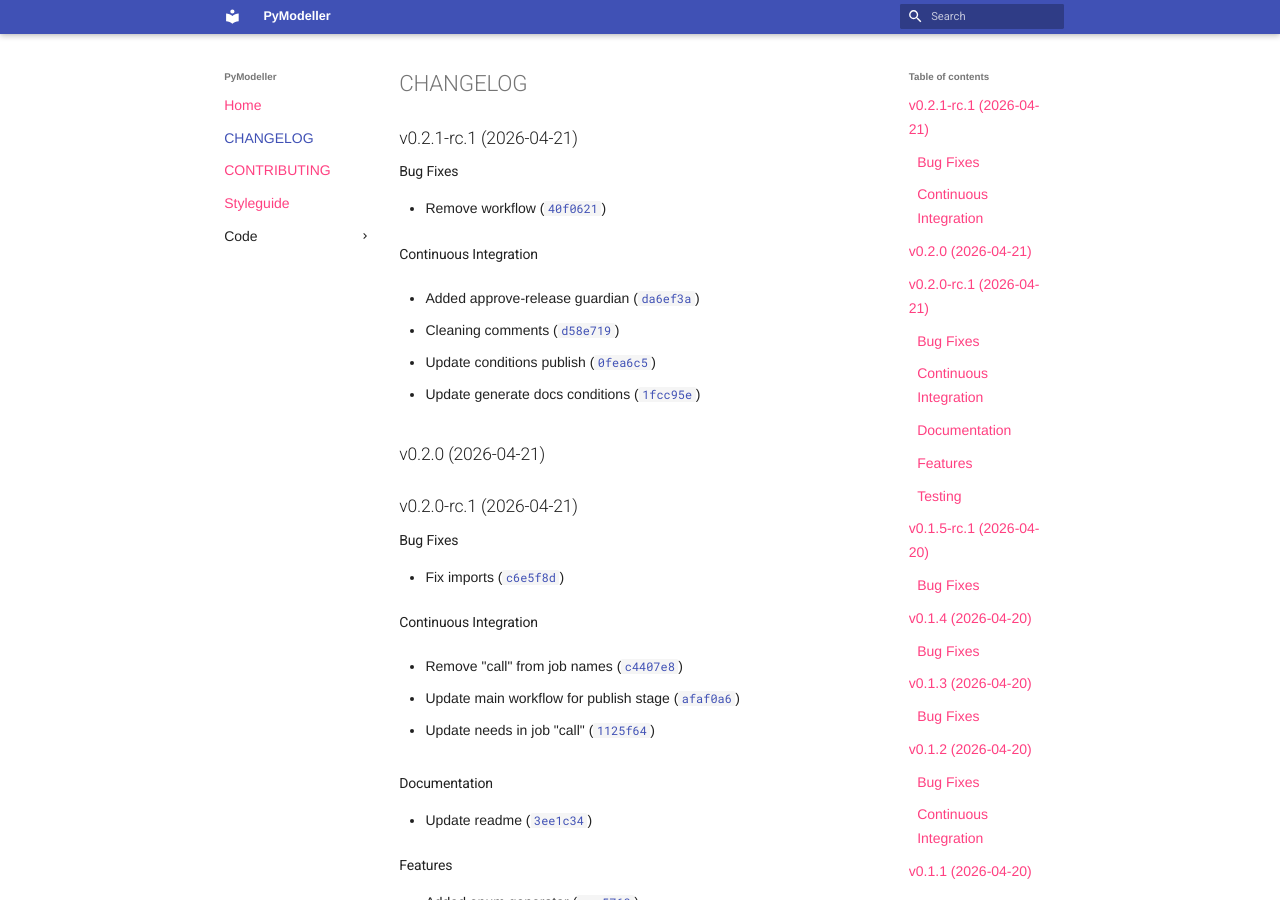
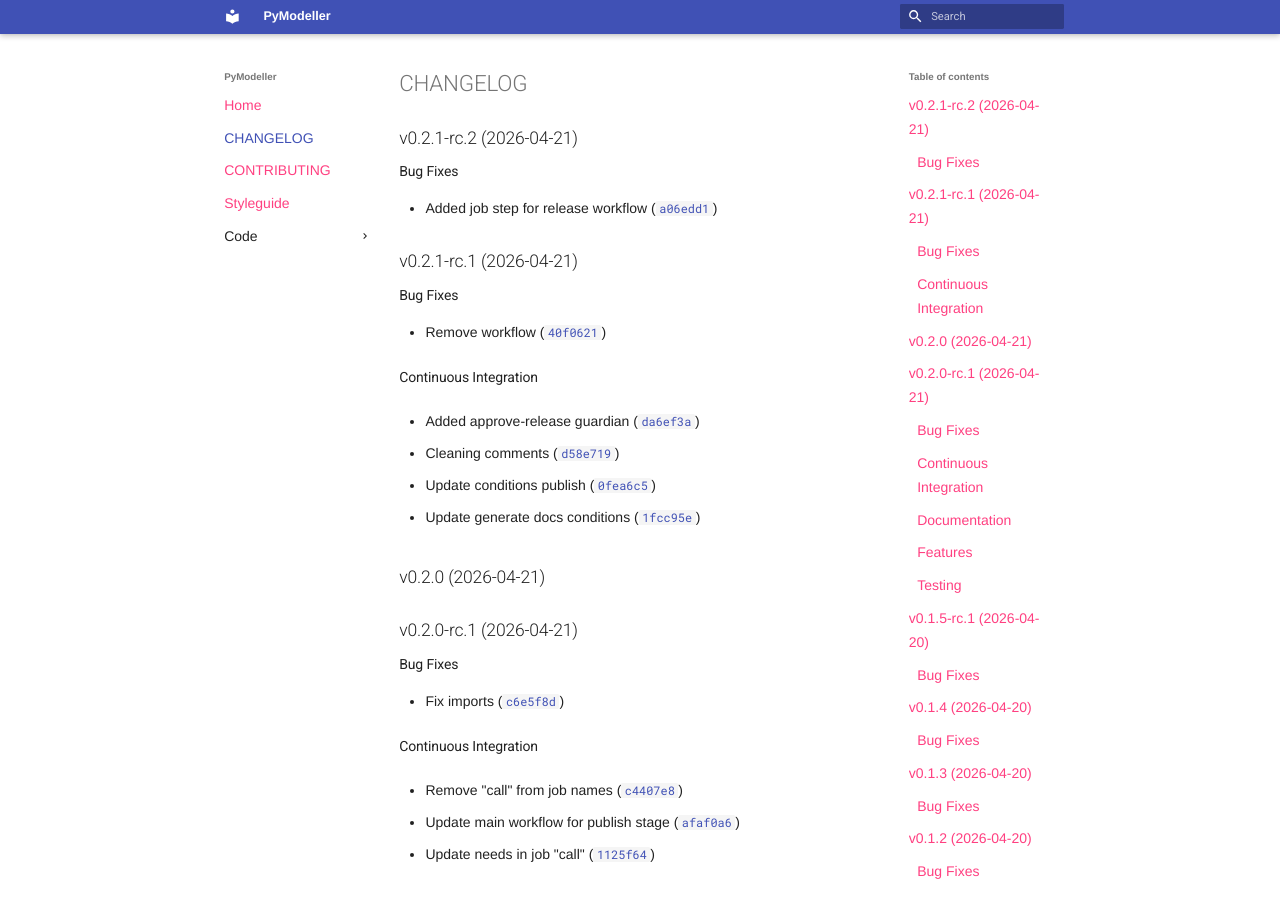
Before and after one commit to pymodeller/PyModeller, an MkDocs documentation site: the page built from docs/CHANGELOG.md, in a window 1280 px wide and 900 px high. Built offline with MkDocs 1.6.1 and Material for MkDocs 9.7.7, drawn with Linux system fonts in a browser that asks for light colours; nearby versions of some CDN libraries; library files that are not in the unit come from our copies; plug-ins that fetch from the network failed and are left out.

Commit message:
0.2.1-rc.2
Automatically generated by python-semantic-release

```diff
--- a/docs/CHANGELOG.md
+++ b/docs/CHANGELOG.md
@@ -1,6 +1,14 @@
 # CHANGELOG
 
 <!-- version list -->
+
+## v0.2.1-rc.2 (2026-04-21)
+
+### Bug Fixes
+
+- Added job step for release workflow
+  ([`a06edd1`](https://github.com/pymodeller/PyModeller/commit/a06edd10c8613424318d4894bcf62ce42b8cc679))
+
 
 ## v0.2.1-rc.1 (2026-04-21)
 
--- a/pyproject.toml
+++ b/pyproject.toml
@@ -1,6 +1,6 @@
 [project]
 name = "pymodeller"
-version = "0.2.1-rc.1"
+version = "0.2.1-rc.2"
 description = "Package who read models from yaml and crate models using pydantic "
 readme = "README.md"
 license = { file = "LICENSE" }
--- a/src/pymodeller/__init__.py
+++ b/src/pymodeller/__init__.py
@@ -1 +1 @@
-__version__ = "0.2.1-rc.1"
+__version__ = "0.2.1-rc.2"
```
